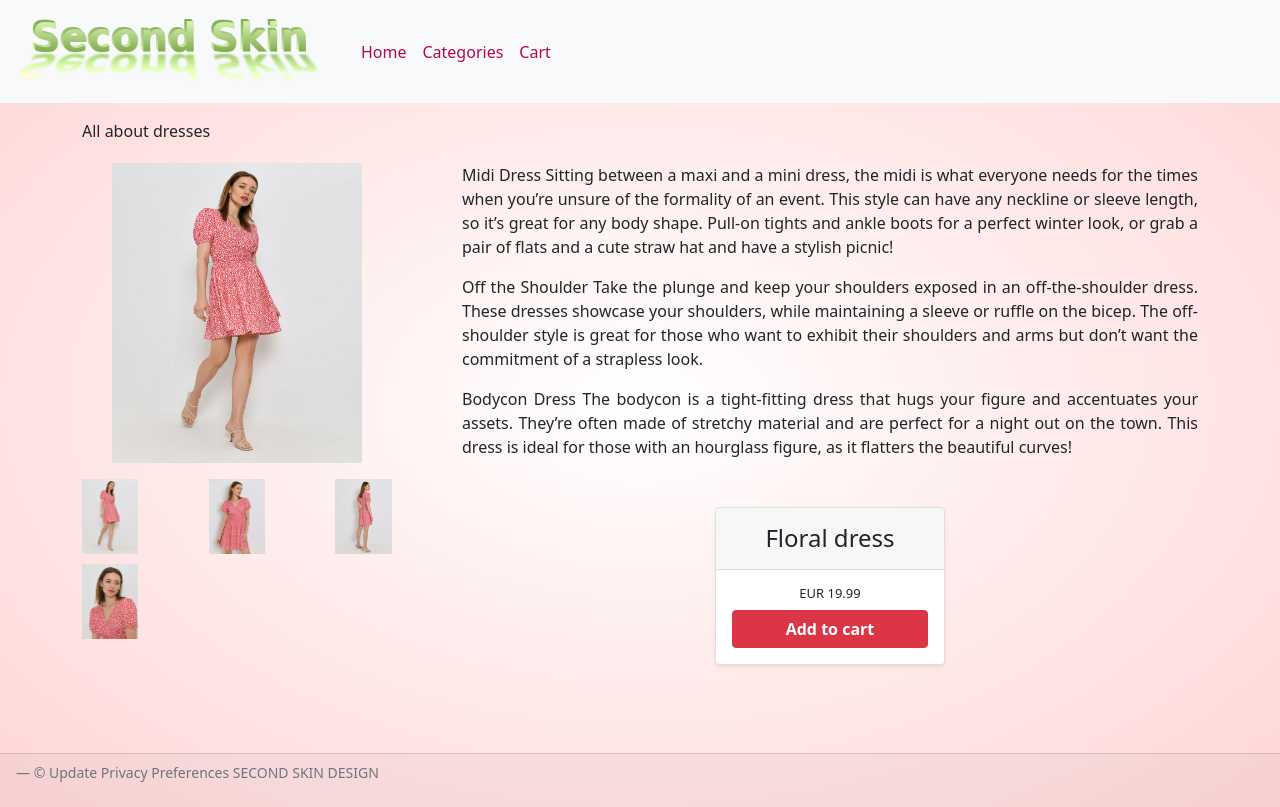
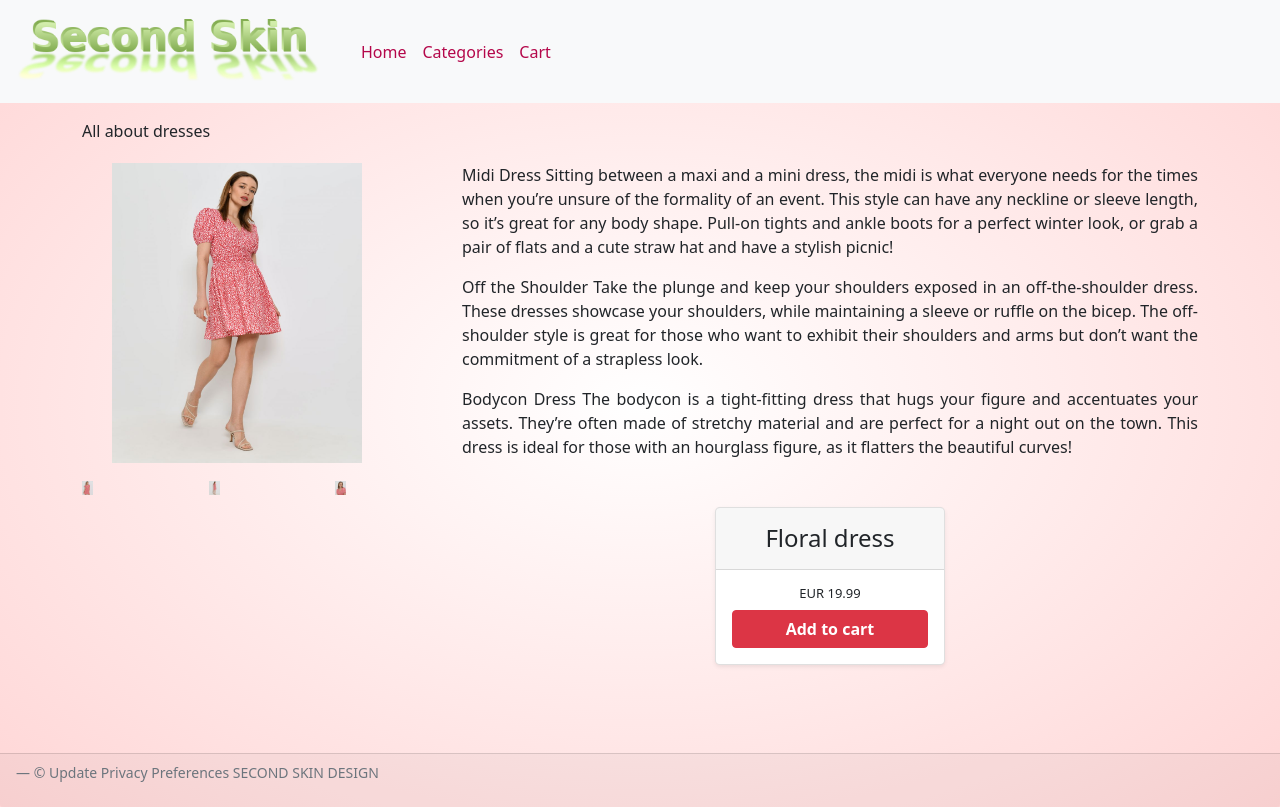
Before and after one commit to Okisana/03.07.2021-react-webstore1, a React (Create React App) app: page /product in a window 1280 px wide. Built offline with nearby package versions, Linux system fonts and the light colour scheme.

Commit message:
small img sizes

```diff
--- a/src/views/Product.js
+++ b/src/views/Product.js
@@ -5,9 +5,9 @@ import image3 from "../images/ddress3.jpeg";
 import image4 from "../images/ddress4.jpeg";
 
 function Product() {
-  const images = [image1, image2, image3, image4];
+  const images = [image2, image3, image4];
 
-  const [BigImage, setImage] = useState(images[0]);
+  const [BigImage, setImage] = useState(image1);
 
   const updateImage = (event) => {
     setImage(event.target.src);
@@ -19,7 +19,7 @@ function Product() {
         <img
           onClick={updateImage}
           className="imgRow"
-          style={{ maxWidth: " 110px", height: " 75px", marginBottom: "10px" }}
+          style={{ maxWidth: "100%", height: "10%", marginBottom: "10px" }}
           src={imgElement}
           alt=""
         />
```
